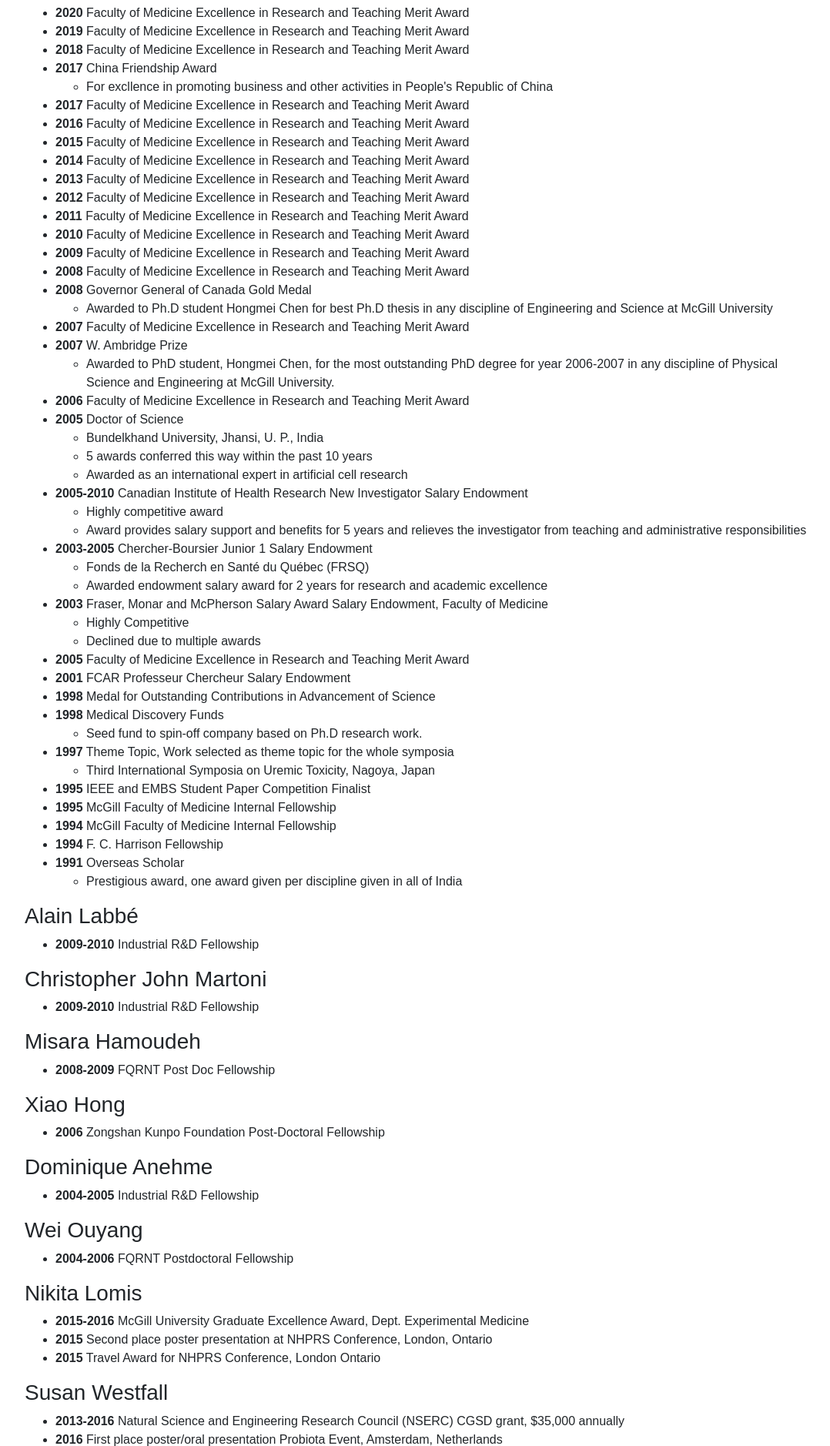
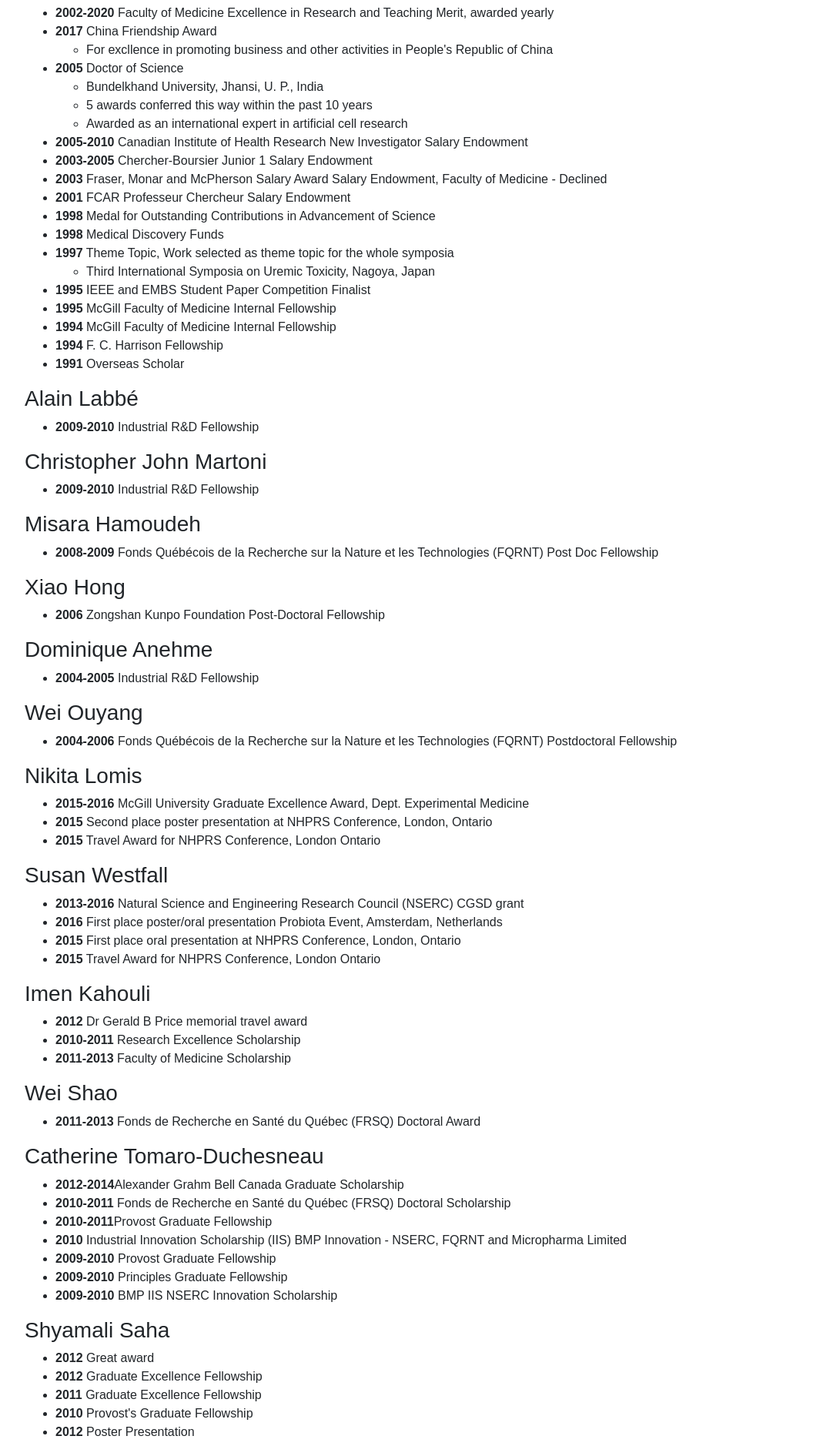
Before and after one commit to sarahford7/BiomedResearchLab, a plain HTML site: page awards.html in a window 1280 px wide. Shown: the part 287-2165 px from the top of the page at 77% size, without its empty margins (96-1174 px from the left). Drawn offline with nearby package versions, Linux system fonts and the light colour scheme; files whose address does not match are found by name.

Commit message:
awards edit

```diff
--- a/awards.html
+++ b/awards.html
@@ -35,33 +35,11 @@
     <hr>
     <h3>Dr. Satya Prakash</h3>
       <ul>
-        <li> <strong>2020</strong> Faculty of Medicine Excellence in Research and Teaching Merit Award</li>
-        <li> <strong>2019</strong> Faculty of Medicine Excellence in Research and Teaching Merit Award</li>
-        <li> <strong>2018</strong> Faculty of Medicine Excellence in Research and Teaching Merit Award</li>
+        <li> <strong>2002-2020</strong> Faculty of Medicine Excellence in Research and Teaching Merit, awarded yearly</li>
         <li> <strong>2017</strong> China Friendship Award</li>
           <ul>
             <li>For excllence in promoting business and other activities in People's Republic of China</li>
           </ul>
-        <li> <strong>2017</strong> Faculty of Medicine Excellence in Research and Teaching Merit Award</li>
-        <li> <strong>2016</strong> Faculty of Medicine Excellence in Research and Teaching Merit Award</li>
-        <li> <strong>2015</strong> Faculty of Medicine Excellence in Research and Teaching Merit Award</li>
-        <li> <strong>2014</strong> Faculty of Medicine Excellence in Research and Teaching Merit Award</li>
-        <li> <strong>2013</strong> Faculty of Medicine Excellence in Research and Teaching Merit Award</li>
-        <li> <strong>2012</strong> Faculty of Medicine Excellence in Research and Teaching Merit Award</li>
-        <li> <strong>2011</strong> Faculty of Medicine Excellence in Research and Teaching Merit Award</li>
-        <li> <strong>2010</strong> Faculty of Medicine Excellence in Research and Teaching Merit Award</li>
-        <li> <strong>2009</strong> Faculty of Medicine Excellence in Research and Teaching Merit Award</li>
-        <li> <strong>2008</strong> Faculty of Medicine Excellence in Research and Teaching Merit Award</li>
-        <li> <strong>2008</strong> Governor General of Canada Gold Medal</li>
-          <ul>
-            <li>Awarded to Ph.D student Hongmei Chen for best Ph.D thesis in any discipline of Engineering and Science at McGill University</li>
-          </ul>
-        <li> <strong>2007</strong> Faculty of Medicine Excellence in Research and Teaching Merit Award</li>
-        <li> <strong>2007</strong> W. Ambridge Prize</li>
-          <ul>
-            <li>Awarded to PhD student, Hongmei Chen, for the most outstanding PhD degree for year 2006-2007 in any discipline of Physical Science and Engineering at McGill University.</li>
-          </ul>
-        <li> <strong>2006</strong> Faculty of Medicine Excellence in Research and Teaching Merit Award</li>
         <li> <strong>2005</strong> Doctor of Science</li>
           <ul>
             <li>Bundelkhand University, Jhansi, U. P., India</li>
@@ -69,27 +47,11 @@
             <li>Awarded as an international expert in artificial cell research</li>
           </ul>
         <li> <strong>2005-2010</strong> Canadian Institute of Health Research New Investigator Salary Endowment</li>
-          <ul>
-            <li>Highly competitive award</li>
-            <li>Award provides salary support and benefits for 5 years and relieves the investigator from teaching and administrative responsibilities</li>
-          </ul>
         <li> <strong>2003-2005</strong> Chercher-Boursier Junior 1 Salary Endowment</li>
-          <ul>
-            <li>Fonds de la Recherch en Santé du Québec (FRSQ)</li>
-            <li>Awarded endowment salary award for 2 years for research and academic excellence</li>
-          </ul>
-        <li> <strong>2003</strong> Fraser, Monar and McPherson Salary Award Salary Endowment, Faculty of Medicine</li>
-          <ul>
-            <li>Highly Competitive</li>
-            <li>Declined due to multiple awards</li>
-          </ul>
-        <li><strong>2005</strong> Faculty of Medicine Excellence in Research and Teaching Merit Award</li>
+        <li> <strong>2003</strong> Fraser, Monar and McPherson Salary Award Salary Endowment, Faculty of Medicine - Declined</li>
         <li><strong>2001</strong> FCAR Professeur Chercheur Salary Endowment</li>
         <li> <strong>1998</strong> Medal for Outstanding Contributions in Advancement of Science</li>
         <li> <strong>1998</strong> Medical Discovery Funds</li>
-          <ul>
-            <li>Seed fund to spin-off company based on Ph.D research work.</li>
-          </ul>
         <li><strong>1997</strong> Theme Topic, Work selected as theme topic for the whole symposia</li>
           <ul>
             <li>Third International Symposia on Uremic Toxicity, Nagoya, Japan</li>
@@ -99,9 +61,7 @@
         <li> <strong>1994</strong> McGill Faculty of Medicine Internal Fellowship</li>
         <li><strong>1994</strong> F. C. Harrison Fellowship</li>
         <li> <strong>1991</strong> Overseas Scholar</li>
-          <ul>
-            <li>Prestigious award, one award given per discipline given in all of India</li>
-          </ul>
+
     	</ul>
 
   <h3>Alain Labbé</h3>
@@ -114,7 +74,7 @@
     </ul>
   <h3>Misara Hamoudeh</h3>
     <ul>
-      <li><strong>2008-2009</strong> FQRNT Post Doc Fellowship</li>
+      <li><strong>2008-2009</strong> Fonds Qu&eacute;b&eacute;cois de la Recherche sur la Nature et les Technologies (FQRNT) Post Doc Fellowship</li>
     </ul>
   <h3>Xiao Hong</h3>
     <ul>
@@ -126,7 +86,7 @@
     </ul>
   <h3>Wei Ouyang</h3>
     <ul>
-      <li><strong>2004-2006</strong> FQRNT Postdoctoral Fellowship</li>
+      <li><strong>2004-2006</strong> Fonds Qu&eacute;b&eacute;cois de la Recherche sur la Nature et les Technologies (FQRNT) Postdoctoral Fellowship</li>
     </ul>
   <h3>Nikita Lomis</h3>
     <ul>
@@ -136,7 +96,7 @@
     </ul>
 	<h3>Susan Westfall</h3>
 		<ul>
-      <li><strong>2013-2016 </strong> Natural Science and Engineering Research Council (NSERC) CGSD grant, $35,000 annually</li>
+      <li><strong>2013-2016 </strong> Natural Science and Engineering Research Council (NSERC) CGSD grant</li>
 			<li><strong>2016</strong> First place poster/oral presentation Probiota Event, Amsterdam, Netherlands</li>
 			<li><strong>2015 </strong>First place oral presentation at NHPRS Conference, London, Ontario</li>
 			<li><strong>2015</strong> Travel Award for NHPRS Conference, London Ontario</li>
@@ -149,12 +109,12 @@
     </ul>
   <h3>Wei Shao</h3>
     <ul>
-      <li><strong>2011-2013</strong> FRSQ Doctoral Award</li>
+      <li><strong>2011-2013</strong> Fonds de Recherche en Sant&eacute; du Qu&eacute;bec (FRSQ) Doctoral Award</li>
     </ul>
     <h3>Catherine Tomaro-Duchesneau</h3>
       <ul>
         <li><strong>2012-2014</strong>Alexander Grahm Bell Canada Graduate Scholarship</li>
-        <li><strong>2010-2011</strong> FRSQ Doctoral Scholarship</li>
+        <li><strong>2010-2011</strong> Fonds de Recherche en Sant&eacute; du Qu&eacute;bec (FRSQ) Doctoral Scholarship</li>
         <li><strong>2010-2011</strong>Provost Graduate Fellowship</li>
         <li><strong>2010</strong> Industrial Innovation Scholarship (IIS) BMP Innovation - NSERC, FQRNT and Micropharma Limited</li>
         <li><strong>2009-2010</strong> Provost Graduate Fellowship</li>
@@ -171,7 +131,7 @@
     </ul>
   <h3>Laetitia Rhodes</h3>
     <ul>
-      <li> <strong>2012-2014</strong>RSQ - Bourse de 2e cycle</li>
+      <li> <strong>2012-2014</strong>Fonds de Recherche en Sant&eacute; du Qu&eacute;bec (FRSQ) - Doctoral Award</li>
     </ul>
     <h3>Arghya Paul</h3>
     	<ul>
@@ -179,14 +139,14 @@
         <li> <strong>2012</strong> Canada Graduate Scholarship-Michael Smith Foreign Study Award</li>
         <li><strong>2012</strong> Harvard-MIT Health Sciences and Technology</li>
     		<li> <strong>2010</strong> NSERC-CGSD Alexander Graham Bell Canada Graduate Scholarship</li>
-    		<li><strong>2009</strong> Fonds de la recherche en santé du Québec (FRSQ) Doctoral Award</li>
+    		<li><strong>2009</strong> Fonds de la Recherche en Santé du Québec (FRSQ) Doctoral Award</li>
     		<li><strong>2009</strong> James O. and Maria Meadows Scholarship :Faculty of Medicine Internal Studentship Awards</li>
         <li><strong>2008-2009</strong>MIDA Scholarship</li>
         <li><strong>2009</strong>Best Presentation, McGill University Biomedical Engineering Student Research Day</li>
     	</ul>
   <h3>Meenakshi Malhotra</h3>
     <ul>
-      <li><strong>2011-2013</strong> FRSQ- Bourse de 2e cyle </li>
+      <li><strong>2011-2013</strong> Fonds de Recherche en Sant&eacute; du Qu&eacute;bec (FRSQ)- Bourse de 2e cyle </li>
       <li><strong>2008-2009</strong> Eileen Peters McGill Major Fellowship </li>
       <li><strong>2008-2009</strong> McGill University Faculty of Medicine Internal Studentship</li>
       <li><strong>2008-2009</strong> McGill Graduate Studies Fellowship (MGSF)</li>
@@ -312,7 +272,7 @@
     </ul>
   <h3>Ouyang Wei</h3>
    	<ul>
-      <li><strong>2003</strong> Postdoctoral fellowship, Fonds Qu&eacute;b&eacute;cois de la recherche sur la nature et les technologies (FQRNT)</li>
+      <li><strong>2003</strong> Postdoctoral fellowship, Fonds Qu&eacute;b&eacute;cois de la Recherche sur la Nature et les Technologies (FQRNT)</li>
     </ul>
 
 
```
Also changed, not shown: funding.html (+24 -27 lines).
